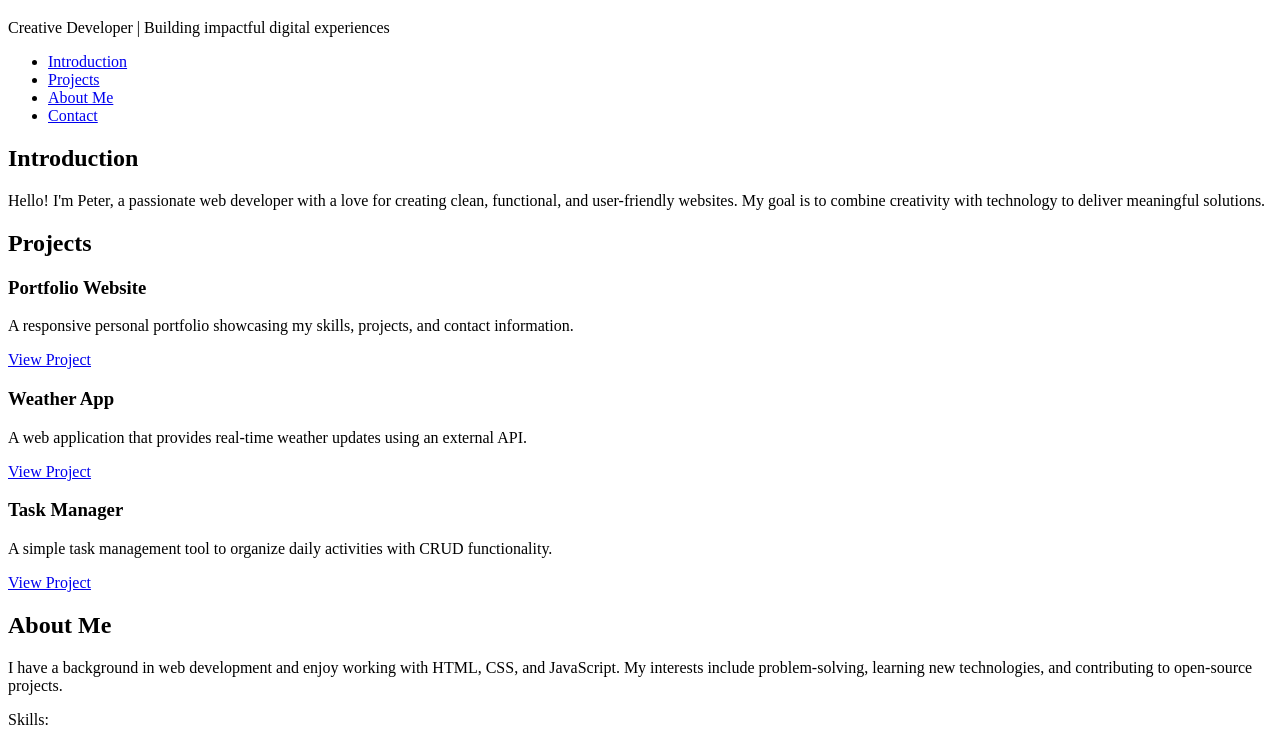
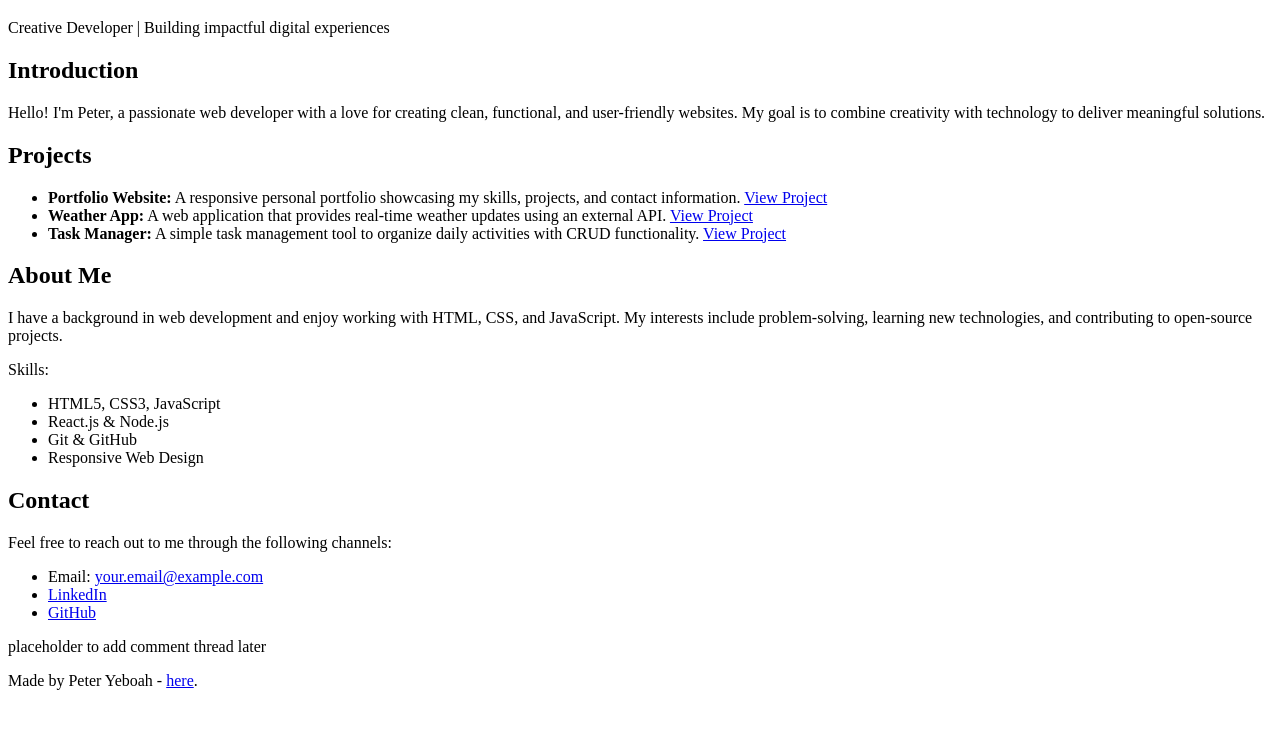
Before and after one commit to NicheP09/My_First_Portfolio, a plain HTML site: page portfolio/index.html in a window 1280 px wide. Shown: the part 61-800 px from the top of the page. Drawn offline with Linux system fonts and the light colour scheme.

Commit message:
adjust the index and tweets.html to pass

```diff
--- a/portfolio/index.html
+++ b/portfolio/index.html
@@ -10,67 +10,47 @@
       <p>Creative Developer | Building impactful digital experiences</p>
     </header>
 
-    <nav>
-      <ul>
-        <li><a href="#introduction">Introduction</a></li>
-        <li><a href="#projects">Projects</a></li>
-        <li><a href="#about">About Me</a></li>
-        <li><a href="#contact">Contact</a></li>
-      </ul>
-    </nav>
-
-    <section id="introduction">
+    <main>
+      <article>
         <h2>Introduction</h2>
         <p>
           Hello! I'm Peter, a passionate web developer with a love for creating
           clean, functional, and user-friendly websites. My goal is to combine
           creativity with technology to deliver meaningful solutions.
         </p>
-    </section>
 
-    <section id="projects">
         <h2>Projects</h2>
-
-      <article class="project">
-        <h3>Portfolio Website</h3>
-        <p>
-          A responsive personal portfolio showcasing my skills, projects, and
-          contact information.
-        </p>
-        <a href="https://github.com/NicheP09/My_First_Portfolio" target="_blank"
+        <ul>
+          <li>
+            <strong>Portfolio Website:</strong> A responsive personal portfolio
+            showcasing my skills, projects, and contact information.
+            <a
+              href="https://github.com/NicheP09/My_First_Portfolio"
+              target="_blank"
               >View Project</a
             >
-      </article>
-
-      <article class="project">
-        <h3>Weather App</h3>
-        <p>
-          A web application that provides real-time weather updates using an
-          external API.
-        </p>
+          </li>
+          <li>
+            <strong>Weather App:</strong> A web application that provides
+            real-time weather updates using an external API.
             <a href="https://github.com/NicheP09/weather-app" target="_blank"
               >View Project</a
             >
-      </article>
-
-      <article class="project">
-        <h3>Task Manager</h3>
-        <p>
-          A simple task management tool to organize daily activities with CRUD
-          functionality.
-        </p>
+          </li>
+          <li>
+            <strong>Task Manager:</strong> A simple task management tool to
+            organize daily activities with CRUD functionality.
             <a href="https://github.com/NicheP09/task-manager" target="_blank"
               >View Project</a
             >
-      </article>
-    </section>
+          </li>
+        </ul>
 
-    <section id="about">
         <h2>About Me</h2>
         <p>
-        I have a background in web development and enjoy working with HTML, CSS,
-        and JavaScript. My interests include problem-solving, learning new
-        technologies, and contributing to open-source projects.
+          I have a background in web development and enjoy working with HTML,
+          CSS, and JavaScript. My interests include problem-solving, learning
+          new technologies, and contributing to open-source projects.
         </p>
         <p>Skills:</p>
         <ul>
@@ -79,9 +59,7 @@
           <li>Git & GitHub</li>
           <li>Responsive Web Design</li>
         </ul>
-    </section>
 
-    <section id="contact">
         <h2>Contact</h2>
         <p>Feel free to reach out to me through the following channels:</p>
         <ul>
@@ -100,10 +78,20 @@
             <a href="https://github.com/NicheP09" target="_blank">GitHub</a>
           </li>
         </ul>
-    </section>
+      </article>
+
+      <aside>
+        <p>placeholder to add comment thread later</p>
+      </aside>
+    </main>
 
     <footer>
-      <p>&copy; 2025 Peter Yeboah</p>
+      <p>
+        Made by Peter Yeboah -
+        <a href="https://i.ibb.co/gTDZZT8/ALX-Logo-07.png" target="_blank"
+          >here</a
+        >.
+      </p>
     </footer>
   </body>
 </html>
```
Also changed, not shown: tweets.html (renamed from html_basic/tweets.html). Lines whose indentation alone changed are shown as unchanged.
